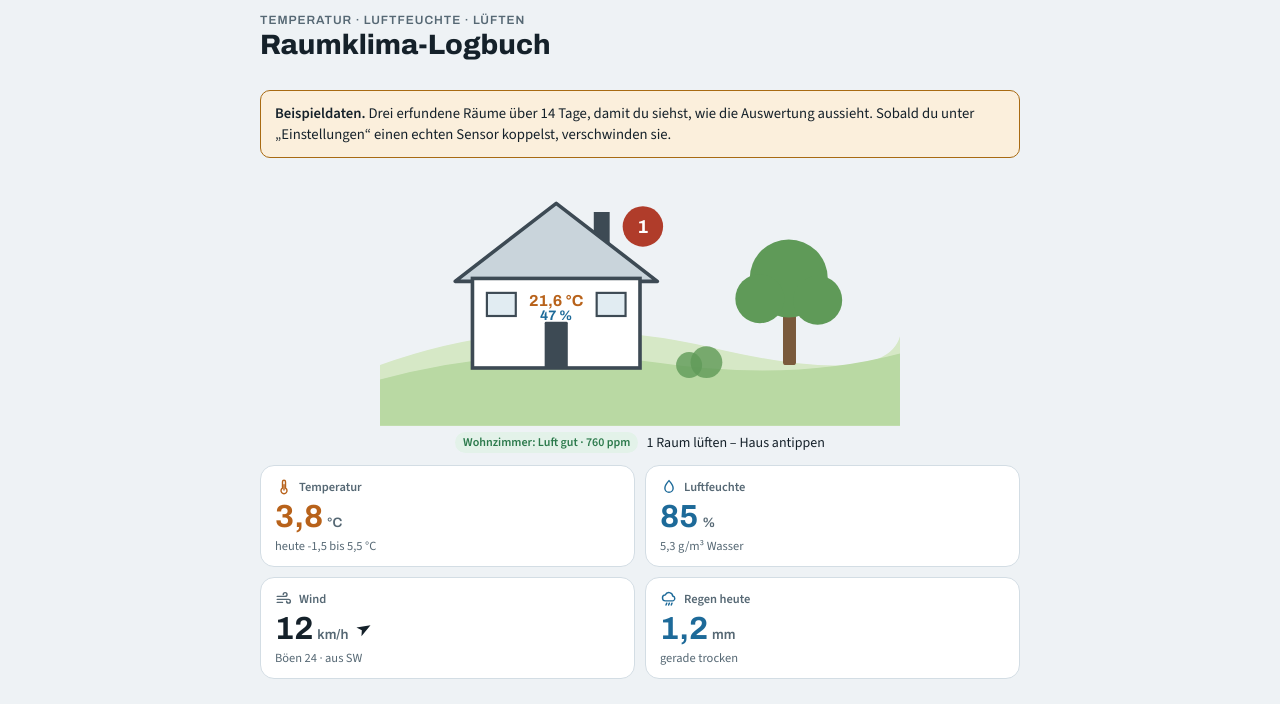
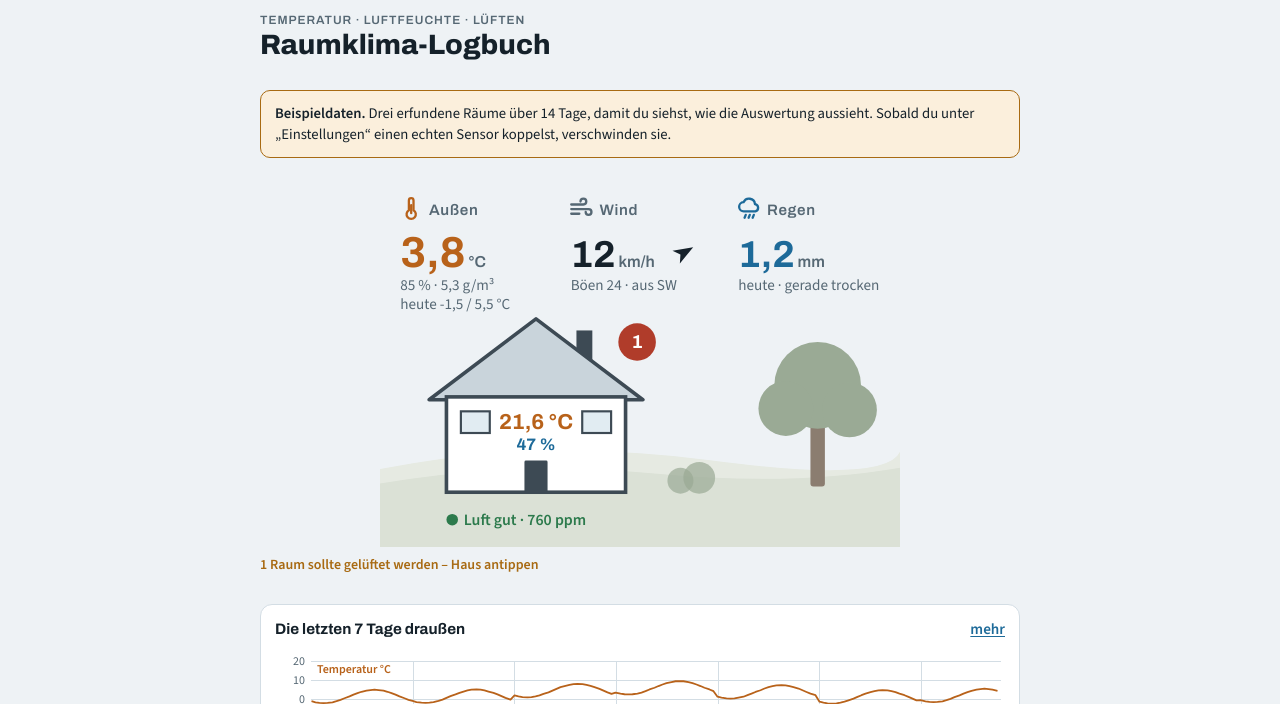
Before and after one commit to andreaskimmig13/raumklima, a plain HTML site: page index.html in a window 1280 px wide. Shown: the top 704 px of the page. Drawn offline with nearby package versions, Linux system fonts and the light colour scheme.

Commit message:
Startansicht: Werte ins Bild eingebettet, schlichtere Wiese
Co-Authored-By: Claude Opus 5.5 <noreply@anthropic.com>
Claude-Session: https://claude.ai/code/session_01ESJyPtTqJBRXZV6i6heSYS

```diff
--- a/index.html
+++ b/index.html
@@ -18,7 +18,7 @@
   --ok:#2c7a4c; --warn:#a86a12; --bad:#b03c2a;
   --ok-bg:#e3f2e9; --warn-bg:#fbefdc; --bad-bg:#fbe4df;
   --btn-ink:#ffffff;
-  --wall:#3d4a54; --roof:#c9d4db; --bath-bg:#cfe7ef; --bath-ink:#145a75; --bath-line:#5aa3bf; --earth:#d9cfc3; --co2:#6b5bb5; --meadow:#b9d9a3; --meadow2:#d6e8c6; --tree:#5f9a58; --trunk:#7a5a3c; --roof-hi:#b5c3cc; --temp-soft:rgba(184,98,26,.45); --line-strong:#a9b7c1;
+  --wall:#3d4a54; --roof:#c9d4db; --bath-bg:#cfe7ef; --bath-ink:#145a75; --bath-line:#5aa3bf; --earth:#d9cfc3; --co2:#6b5bb5; --meadow:#dbe1d6; --meadow2:#e6eae2; --tree:#9aaa95; --trunk:#8b7d70; --roof-hi:#b5c3cc; --temp-soft:rgba(184,98,26,.45); --line-strong:#a9b7c1;
   --display:"Archivo","Arial Narrow",system-ui,sans-serif;
   --body:"Source Sans 3",system-ui,-apple-system,"Segoe UI",sans-serif;
 }
@@ -26,12 +26,12 @@
   --bg:#0e1519; --surface:#162027; --ink:#e3ebf0; --muted:#94a6b2; --line:#283742;
   --temp:#eea057; --hum:#62b4e6; --hum-soft:rgba(98,180,230,.16);
   --ok:#62c48f; --warn:#e2b04d; --bad:#ef7d68;
-  --ok-bg:#16302a; --warn-bg:#352a14; --bad-bg:#3a1d18; --btn-ink:#0e1519; --wall:#5b6c78; --roof:#24323c; --bath-bg:#173a48; --bath-ink:#8fd0e8; --bath-line:#3f8fae; --earth:#2e2822; --co2:#ab9cf0; --meadow:#2b4a2a; --meadow2:#223a22; --tree:#3f7340; --trunk:#5c4430; --roof-hi:#2f414d; --temp-soft:rgba(238,160,87,.45); --line-strong:#4a5c69; color-scheme:dark}}
+  --ok-bg:#16302a; --warn-bg:#352a14; --bad-bg:#3a1d18; --btn-ink:#0e1519; --wall:#5b6c78; --roof:#24323c; --bath-bg:#173a48; --bath-ink:#8fd0e8; --bath-line:#3f8fae; --earth:#2e2822; --co2:#ab9cf0; --meadow:#232b25; --meadow2:#1c231e; --tree:#46564a; --trunk:#4b4239; --roof-hi:#2f414d; --temp-soft:rgba(238,160,87,.45); --line-strong:#4a5c69; color-scheme:dark}}
 :root[data-theme="dark"]{
   --bg:#0e1519; --surface:#162027; --ink:#e3ebf0; --muted:#94a6b2; --line:#283742;
   --temp:#eea057; --hum:#62b4e6; --hum-soft:rgba(98,180,230,.16);
   --ok:#62c48f; --warn:#e2b04d; --bad:#ef7d68;
-  --ok-bg:#16302a; --warn-bg:#352a14; --bad-bg:#3a1d18; --btn-ink:#0e1519; --wall:#5b6c78; --roof:#24323c; --bath-bg:#173a48; --bath-ink:#8fd0e8; --bath-line:#3f8fae; --earth:#2e2822; --co2:#ab9cf0; --meadow:#2b4a2a; --meadow2:#223a22; --tree:#3f7340; --trunk:#5c4430; --roof-hi:#2f414d; --temp-soft:rgba(238,160,87,.45); --line-strong:#4a5c69; color-scheme:dark}
+  --ok-bg:#16302a; --warn-bg:#352a14; --bad-bg:#3a1d18; --btn-ink:#0e1519; --wall:#5b6c78; --roof:#24323c; --bath-bg:#173a48; --bath-ink:#8fd0e8; --bath-line:#3f8fae; --earth:#2e2822; --co2:#ab9cf0; --meadow:#232b25; --meadow2:#1c231e; --tree:#46564a; --trunk:#4b4239; --roof-hi:#2f414d; --temp-soft:rgba(238,160,87,.45); --line-strong:#4a5c69; color-scheme:dark}
 *{box-sizing:border-box}
 body{background:var(--bg);color:var(--ink);font-family:var(--body);font-size:16px;line-height:1.45;
   padding-left:max(16px,env(safe-area-inset-left,0px));padding-right:max(16px,env(safe-area-inset-right,0px));padding-block:12px 48px}
@@ -215,30 +215,30 @@ table.cmp td.up{color:var(--temp)} table.cmp td.down{color:var(--hum)}
 .cumbox p{margin:0} .cumsum{font-weight:600}
 canvas.cumchart{height:220px}
 .landing{display:flex;flex-direction:column;gap:12px}
-.scene{display:block;width:100%;max-width:520px;margin:0 auto;padding:0;border:0;background:none;min-height:0;cursor:pointer;border-radius:16px}
-.scenesvg{display:block;width:100%;height:auto}
+.scene{width:100%;max-width:520px;margin:0 auto}
+.scenesvg{display:block;width:100%;height:auto;font-family:var(--display)}
 .scenesvg .hill{fill:var(--meadow)} .scenesvg .hill2{fill:var(--meadow2)}
-.scenesvg .tree circle{fill:var(--tree)} .scenesvg .trunk{fill:var(--trunk)} .scenesvg .bush circle{fill:var(--tree);opacity:.8}
+.scenesvg .tree circle{fill:var(--tree)} .scenesvg .trunk{fill:var(--trunk)} .scenesvg .bush circle{fill:var(--tree);opacity:.7}
 .scenesvg .roof{fill:var(--roof);stroke:var(--wall);stroke-width:2.5;stroke-linejoin:round}
 .scenesvg .body{fill:var(--surface);stroke:var(--wall);stroke-width:2.5}
-.scenesvg .chim{fill:var(--wall)} .scenesvg .door{fill:var(--wall)}
+.scenesvg .chim,.scenesvg .door{fill:var(--wall)}
 .scenesvg .win{fill:var(--hum-soft);stroke:var(--wall);stroke-width:1.5}
-.scenesvg .ht{font:700 11px var(--display);fill:var(--temp)} .scenesvg .hh{font:700 9.5px var(--display);fill:var(--hum)}
-.scenesvg .badge circle{fill:var(--bad)} .scenesvg .badge text{font:700 13px var(--display);fill:#fff}
-.scene:hover .roof,.scene:focus-visible .roof{fill:var(--roof-hi)}
-.scenecap{display:flex;flex-wrap:wrap;gap:8px;align-items:center;justify-content:center;margin-top:-6px}
-.ltiles{display:grid;grid-template-columns:repeat(2,minmax(0,1fr));gap:10px}
-.ltile{background:var(--surface);border:1px solid var(--line);border-radius:14px;padding:12px 14px;display:flex;flex-direction:column;gap:4px;text-align:left;min-height:0;font-weight:400;color:var(--ink);min-width:0}
-.ltl{display:flex;align-items:center;gap:6px;font-size:.78rem;color:var(--muted);font-weight:600}
-.lti{width:18px;height:18px;fill:none;stroke:currentColor;stroke-width:1.9;stroke-linecap:round;stroke-linejoin:round}
-.ltile.t .lti{color:var(--temp)} .ltile.h .lti{color:var(--hum)}
-.ltv{font-family:var(--display);font-weight:700;font-size:2rem;line-height:1.05;font-variant-numeric:tabular-nums;display:flex;align-items:baseline;gap:4px}
-.ltv small{font-size:.85rem;font-weight:600;color:var(--muted)}
-.ltile.t .ltv{color:var(--temp)} .ltile.h .ltv{color:var(--hum)}
-.lts{font-size:.78rem;color:var(--muted);white-space:nowrap;overflow:hidden;text-overflow:ellipsis}
-.ltile.alert .lts,.ltile.rainy .lts{color:var(--bad);font-weight:600}
-.larrow{width:20px;height:20px;align-self:center;fill:var(--ink);margin-left:2px}
-.lsrc{margin:-4px 0 0;text-align:right}
+.scenesvg .ht{font-weight:700;font-size:15px;fill:var(--temp)} .scenesvg .hh{font-weight:700;font-size:11.5px;fill:var(--hum)}
+.scenesvg .badge circle{fill:var(--bad)} .scenesvg .badge text{font-weight:700;font-size:13px;fill:#fff}
+.scenesvg .si{fill:none;stroke:var(--muted);stroke-width:2;stroke-linecap:round;stroke-linejoin:round}
+.scenesvg .si.t{stroke:var(--temp)} .scenesvg .si.h{stroke:var(--hum)}
+.scenesvg .sl{font-size:10.5px;font-weight:600;fill:var(--muted);letter-spacing:.04em}
+.scenesvg .sv{font-weight:700;font-size:26px;fill:var(--ink);font-variant-numeric:tabular-nums}
+.scenesvg .sv.t{font-size:30px;fill:var(--temp)} .scenesvg .sv.h{fill:var(--hum)}
+.scenesvg .su{font-size:11px;font-weight:600;fill:var(--muted)}
+.scenesvg .ss{font-family:var(--body);font-size:10.5px;fill:var(--muted)} .scenesvg .ss.hi{fill:var(--bad);font-weight:700}
+.scenesvg .warr{fill:var(--ink)}
+.scenesvg .aq2 text{font-family:var(--body);font-size:11px;font-weight:700} .scenesvg .aq2.ok{fill:var(--ok)} .scenesvg .aq2.warn{fill:var(--warn)} .scenesvg .aq2.bad{fill:var(--bad)}
+.scenesvg .hit{cursor:pointer;outline:none} .scenesvg .hitbox{fill:transparent}
+.scenesvg .hit:focus-visible .hitbox{stroke:var(--hum);stroke-width:2;rx:8}
+.scenesvg .house2:hover .roof{fill:var(--roof-hi)}
+.scenecap{display:flex;flex-wrap:wrap;gap:4px 12px;align-items:center;justify-content:space-between;margin-top:-4px}
+.scenecap .due{color:var(--warn);font-weight:600}
 .mini{gap:6px} .mini h3{font-size:.95rem}
 #miniChart{height:250px}
 .hausbar{display:flex;flex-wrap:wrap;justify-content:space-between;align-items:center;gap:8px;margin-bottom:-12px}
@@ -402,7 +402,7 @@ footer{font-size:.82rem;color:var(--muted)}
   </section>
 
   <footer>
-    <p class="num">App-Version 2026-11-06 20:00</p>
+    <p class="num">App-Version 2026-11-06 20:15</p>
     <p>Funktioniert in Chrome auf Android und am PC (Web Bluetooth). Unterstützt ThermoPro/TempPro TP357, TP358, TP359 und TP357S. Das Bluetooth-Protokoll ist nicht offiziell dokumentiert, sondern von Bastlern entschlüsselt; nach einem Firmware-Update kann der Abruf ausfallen. Die Lüftungserkennung schätzt anhand von Temperaturstürzen und kann sich irren.</p>
   </footer>
   </div>
@@ -1535,44 +1535,48 @@ function todayMinMax(){ var H=state.demo?histOut():(state.naOutHist&&state.naOut
   var start=startOfDay(Date.now()), mn=null, mx=null; for(var i=lowerBound(H.ts,start);i<H.ts.length;i++){ var v=H.t[i]; if(v==null) continue; if(mn==null||v<mn) mn=v; if(mx==null||v>mx) mx=v; } return mn==null?null:{min:mn,max:mx}; }
 function renderLanding(){
   var box=$('#landing'); if(!box) return; box.textContent='';
-  var d=landingData(), due=0;
+  var d=landingData()||{indoor:[]}, due=0;
   state.sensors.forEach(function(s){ if(s.hidden) return; var r=airingNeed(s,null); if(r&&r.score>0) due++; });
-  // Szene
-  var ind=d&&d.indoor&&d.indoor[0], wrap=el('button','scene'); wrap.type='button'; wrap.setAttribute('aria-label','Haus öffnen: alle Räume'+(due?', '+due+' Räume sollten gelüftet werden':''));
-  var aq=ind&&ind.co2?airQuality(ind.co2):null;
-  wrap.innerHTML='<svg viewBox="0 34 360 166" aria-hidden="true" class="scenesvg">'
-   +'<path class="hill2" d="M0 158 Q110 118 230 146 T360 138 V200 H0Z"/>'
-   +'<path class="hill" d="M0 168 Q95 142 190 156 T360 150 V200 H0Z"/>'
-   +'<g class="tree"><rect class="trunk" x="279" y="112" width="9" height="46" rx="2"/><circle cx="283" cy="98" r="27"/><circle cx="263" cy="112" r="17"/><circle cx="303" cy="113" r="17"/></g>'
-   +'<g class="bush"><circle cx="214" cy="158" r="9"/><circle cx="226" cy="156" r="11"/></g>'
-   +'<g class="hs">'
-   +'<rect class="chim" x="148" y="52" width="11" height="26"/>'
-   +'<path class="roof" d="M52 100 L122 46 L192 100 Z"/>'
-   +'<rect class="body" x="64" y="98" width="116" height="62"/>'
-   +'<rect class="win" x="74" y="108" width="20" height="16"/><rect class="win" x="150" y="108" width="20" height="16"/>'
-   +'<rect class="door" x="114" y="128" width="16" height="32" rx="1"/>'
-   +(ind?'<text class="ht" x="122" y="117" text-anchor="middle">'+esc(fmt1(ind.t))+' °C</text><text class="hh" x="122" y="127" text-anchor="middle">'+esc(Math.round(ind.h))+' %</text>':'')
-   +'</g>'
-   +(due?'<g class="badge"><circle cx="182" cy="62" r="14"/><text x="182" y="66.5" text-anchor="middle">'+due+'</text></g>':'')
+  var ind=d.indoor&&d.indoor[0], aq=ind&&ind.co2?airQuality(ind.co2):null, mm=d.out?todayMinMax():null;
+  var raining=d.rain&&((d.rain.now!=null&&d.rain.now>0)||(d.rain.h1!=null&&d.rain.h1>0.1)), gustHi=d.wind&&d.wind.gust!=null&&d.wind.gust>=40;
+  function icon(key,x,y,cls){ return '<g class="si '+(cls||'')+'" transform="translate('+x+' '+y+') scale(.8)">'+LI[key].split('|').map(function(p){ return '<path d="'+p+'"/>'; }).join('')+'</g>'; }
+  var noNa=!d.out&&!d.wind&&!d.rain;
+  var svg='<svg viewBox="0 0 360 250" class="scenesvg" role="img" aria-label="Haus mit aktuellen Wetterwerten">'
+   +'<path class="hill2" d="M0 196 Q110 174 230 190 T360 184 V250 H0Z"/>'
+   +'<path class="hill" d="M0 206 Q95 190 190 199 T360 195 V250 H0Z"/>'
+   +'<g class="tree"><rect class="trunk" x="298" y="152" width="10" height="56" rx="2"/><circle cx="303" cy="138" r="30"/><circle cx="281" cy="154" r="19"/><circle cx="325" cy="155" r="19"/></g>'
+   +'<g class="bush"><circle cx="208" cy="204" r="9"/><circle cx="221" cy="202" r="11"/></g>'
+   // Außen
+   +'<g class="hit" data-go="x-out" tabindex="0" role="button" aria-label="Außentemperatur, Verlauf öffnen">'+icon('therm',12,6,'t')+'<text class="sl" x="34" y="20">Außen</text>'
+   +'<text class="sv t" x="14" y="56">'+(d.out?esc(fmt1(d.out.t)):'–')+'<tspan class="su" dx="2">°C</tspan></text>'
+   +'<text class="ss" x="14" y="72">'+(d.out?esc(Math.round(d.out.h))+' % · '+esc(fmt1(absHum(d.out.t,d.out.h)))+' g/m³':'nicht aktuell')+'</text>'
+   +(mm?'<text class="ss" x="14" y="85">heute '+esc(fmt1(mm.min))+' / '+esc(fmt1(mm.max))+' °C</text>':'')+'<rect class="hitbox" x="6" y="2" width="114" height="90"/></g>'
+   // Wind
+   +'<g class="hit" data-go="x-wind" tabindex="0" role="button" aria-label="Wind, Verlauf öffnen">'+icon('wind',130,6)+'<text class="sl" x="152" y="20">Wind</text>'
+   +'<text class="sv" x="132" y="56">'+(d.wind&&d.wind.strength!=null?esc(Math.round(d.wind.strength)):'–')+'<tspan class="su" dx="2">km/h</tspan></text>'
+   +(d.wind&&d.wind.angle!=null?'<path class="warr" d="M12 3 L18 19 L12 15 L6 19 Z" transform="translate('+(d.wind.strength>=10?200:190)+' 36) scale(.85) rotate('+((d.wind.angle+180)%360)+' 12 12)"/>':'')
+   +'<text class="ss'+(gustHi?' hi':'')+'" x="132" y="72">'+(d.wind?(d.wind.gust!=null?'Böen '+esc(Math.round(d.wind.gust)):'')+(d.wind.angle!=null?' · aus '+esc(windDir(d.wind.angle)):''):'nicht aktuell')+'</text><rect class="hitbox" x="124" y="2" width="112" height="90"/></g>'
+   // Regen
+   +'<g class="hit" data-go="x-rain" tabindex="0" role="button" aria-label="Regen, Verlauf öffnen">'+icon('rain',246,6,'h')+'<text class="sl" x="268" y="20">Regen</text>'
+   +'<text class="sv h" x="248" y="56">'+(d.rain&&d.rain.h24!=null?esc(fmt1(d.rain.h24)):'–')+'<tspan class="su" dx="2">mm</tspan></text>'
+   +'<text class="ss'+(raining?' hi':'')+'" x="248" y="72">'+(d.rain?(raining?'es regnet · '+esc(fmt1(d.rain.h1||0))+' mm/h':'heute · gerade trocken'):'nicht aktuell')+'</text><rect class="hitbox" x="240" y="2" width="116" height="90"/></g>'
+   // Haus
+   +'<g class="hit house2" data-go="haus" tabindex="0" role="button" aria-label="Haus öffnen: alle Räume'+(due?', '+due+' Räume lüften':'')+'">'
+   +'<rect class="chim" x="136" y="100" width="11" height="26"/><path class="roof" d="M34 148 L108 92 L182 148 Z"/><rect class="body" x="46" y="146" width="124" height="66"/>'
+   +'<rect class="win" x="56" y="156" width="20" height="15"/><rect class="win" x="140" y="156" width="20" height="15"/><rect class="door" x="100" y="190" width="16" height="22" rx="1"/>'
+   +(ind?'<text class="ht" x="108" y="168" text-anchor="middle">'+esc(fmt1(ind.t))+' °C</text><text class="hh" x="108" y="183" text-anchor="middle">'+esc(Math.round(ind.h))+' %</text>':'<text class="hh" x="108" y="176" text-anchor="middle">Räume</text>')
+   +(due?'<g class="badge"><circle cx="178" cy="108" r="13"/><text x="178" y="112.5" text-anchor="middle">'+due+'</text></g>':'')
+   +(aq?'<g class="aq2 '+aq.cls+'"><circle cx="'+(108-58)+'" cy="231" r="4"/><text x="'+(108-50)+'" y="235">'+esc(aq.txt)+' · '+esc(Math.round(ind.co2).toLocaleString('de-DE'))+' ppm</text></g>':'')
+   +'<rect class="hitbox" x="30" y="88" width="156" height="152"/></g>'
    +'</svg>';
-  wrap.addEventListener('click',function(){ showTab('haus'); });
+  var scene=el('div','scene'); scene.innerHTML=svg;
+  scene.querySelectorAll('[data-go]').forEach(function(gEl){ var go=function(){ var k=gEl.getAttribute('data-go'); if(k==='haus') showTab('haus'); else { state.sel=k; showTab('verlauf'); } };
+    gEl.addEventListener('click',go); gEl.addEventListener('keydown',function(e){ if(e.key==='Enter'||e.key===' '){ e.preventDefault(); go(); } }); });
+  box.appendChild(scene);
   var cap=el('div','scenecap');
-  if(ind) cap.appendChild(el('span','pill '+(aq?aq.cls:'ok'),(ind.name||'Innen')+': '+(aq?aq.txt:'')+(ind.co2?' · '+Math.round(ind.co2).toLocaleString('de-DE')+' ppm':'')));
-  cap.appendChild(el('span','small '+(due?'':'muted'),due?(due===1?'1 Raum':due+' Räume')+' lüften – Haus antippen':'Haus antippen für alle Räume'));
-  box.appendChild(wrap); box.appendChild(cap);
-  // Kacheln
-  var tiles=el('div','ltiles');
-  if(!d||(!d.out&&!d.wind&&!d.rain)){ tiles.appendChild(el('p','small muted',naConfigured()?'Gerade keine aktuellen Netatmo-Werte. Unter Einstellungen → Netatmo „Jetzt abrufen“.':'Für die Außenwerte unter Einstellungen → Netatmo die Wetterstation verbinden.')); box.appendChild(tiles); renderMini(); return; }
-  function tile(icon,label,val,unit,sub,cls,sel){ var t=el('button','ltile '+(cls||'')); t.type='button'; var hd=el('span','ltl'); hd.appendChild(iconSvg(icon,'lti')); hd.appendChild(document.createTextNode(label)); t.appendChild(hd);
-    var v=el('span','ltv'); v.appendChild(document.createTextNode(val)); if(unit) v.appendChild(el('small',null,unit)); t.appendChild(v); if(sub) t.appendChild(el('span','lts',sub));
-    t.addEventListener('click',function(){ state.sel=sel; showTab('verlauf'); }); tiles.appendChild(t); return t; }
-  if(d.out){ var mm=todayMinMax(); tile('therm','Temperatur',fmt1(d.out.t),'°C',mm?'heute '+fmt1(mm.min)+' bis '+fmt1(mm.max)+' °C':'','t','x-out');
-    tile('drop','Luftfeuchte',String(Math.round(d.out.h)),'%',fmt1(absHum(d.out.t,d.out.h))+' g/m³ Wasser','h','x-out'); }
-  if(d.wind){ var wt=tile('wind','Wind',d.wind.strength!=null?String(Math.round(d.wind.strength)):'–','km/h',(d.wind.gust!=null?'Böen '+Math.round(d.wind.gust):'')+(d.wind.angle!=null?' · aus '+windDir(d.wind.angle):''),d.wind.gust>=40?'alert':'','x-wind');
-    if(d.wind.angle!=null){ var ns='http://www.w3.org/2000/svg', a=document.createElementNS(ns,'svg'); a.setAttribute('viewBox','0 0 24 24'); a.setAttribute('class','larrow'); var p=document.createElementNS(ns,'path'); p.setAttribute('d','M12 3 L18 19 L12 15 L6 19 Z'); p.setAttribute('transform','rotate('+((d.wind.angle+180)%360)+' 12 12)'); a.appendChild(p); wt.querySelector('.ltv').appendChild(a); } }
-  if(d.rain){ var raining=(d.rain.now!=null&&d.rain.now>0)||(d.rain.h1!=null&&d.rain.h1>0.1); tile('rain','Regen heute',d.rain.h24!=null?fmt1(d.rain.h24):'–','mm',raining?'es regnet · '+fmt1(d.rain.h1||0)+' mm/h':'gerade trocken',raining?'h rainy':'h','x-rain'); }
-  box.appendChild(tiles);
-  if(!d.demo){ var ages=[d.out,d.wind,d.rain].filter(Boolean).map(function(x){return x.ts;}); if(ages.length) box.appendChild(el('p','small muted lsrc','Netatmo · '+ageText(Math.min.apply(null,ages)))); }
+  cap.appendChild(el('span','small '+(due?'due':'muted'),due?(due===1?'1 Raum sollte':due+' Räume sollten')+' gelüftet werden – Haus antippen':'Haus antippen für alle Räume'));
+  if(!state.demo){ var ages=[d.out,d.wind,d.rain].filter(Boolean).map(function(x){return x.ts;}); cap.appendChild(el('span','small muted',ages.length?'Netatmo · '+ageText(Math.min.apply(null,ages)):(naConfigured()?'Gerade keine aktuellen Netatmo-Werte':'Netatmo unter Einstellungen verbinden'))); }
+  box.appendChild(cap);
   renderMini();
 }
 var miniSpec=null;
```
